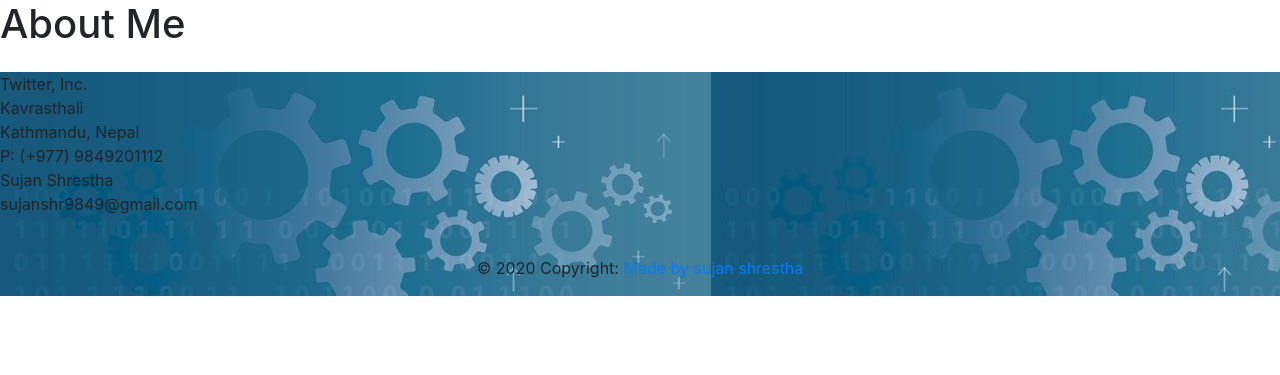
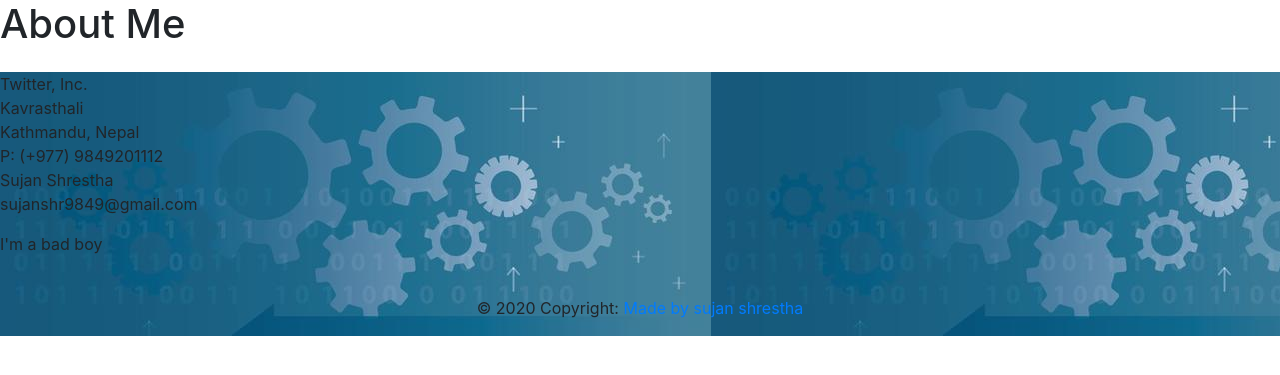
Before and after one commit to sujan9849/sujan-site, a Django app: template Hello/templates/about.html in a window 1280 px wide. Shown: the part 56-431 px from the top of the page. Run offline with Django 3.2, Linux system fonts and the light colour scheme; the template is opened without the code that fills it, so the values that code supplies are empty; parts of the project's set-up code (start-up, migrations or seed data) failed here and were passed over; some libraries are stand-ins or nearby versions.

Commit message:
Added Paragraph

```diff
--- a/Hello/templates/about.html
+++ b/Hello/templates/about.html
@@ -11,6 +11,6 @@
         sujanshr9849@gmail.com <br>
     </address>
 
-
+    <p>I'm a bad boy</p>
 
     {% endblock %}
```
